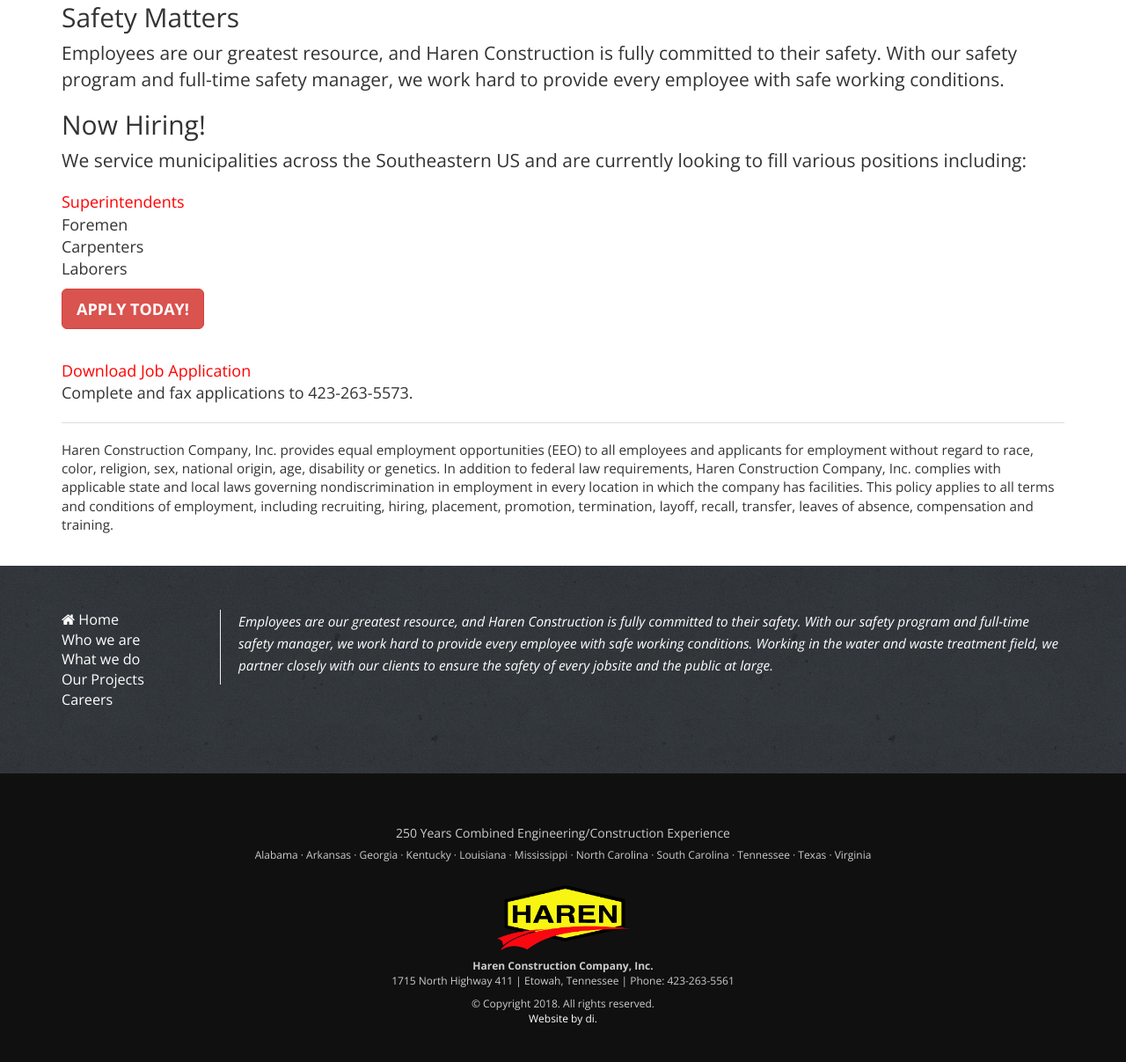
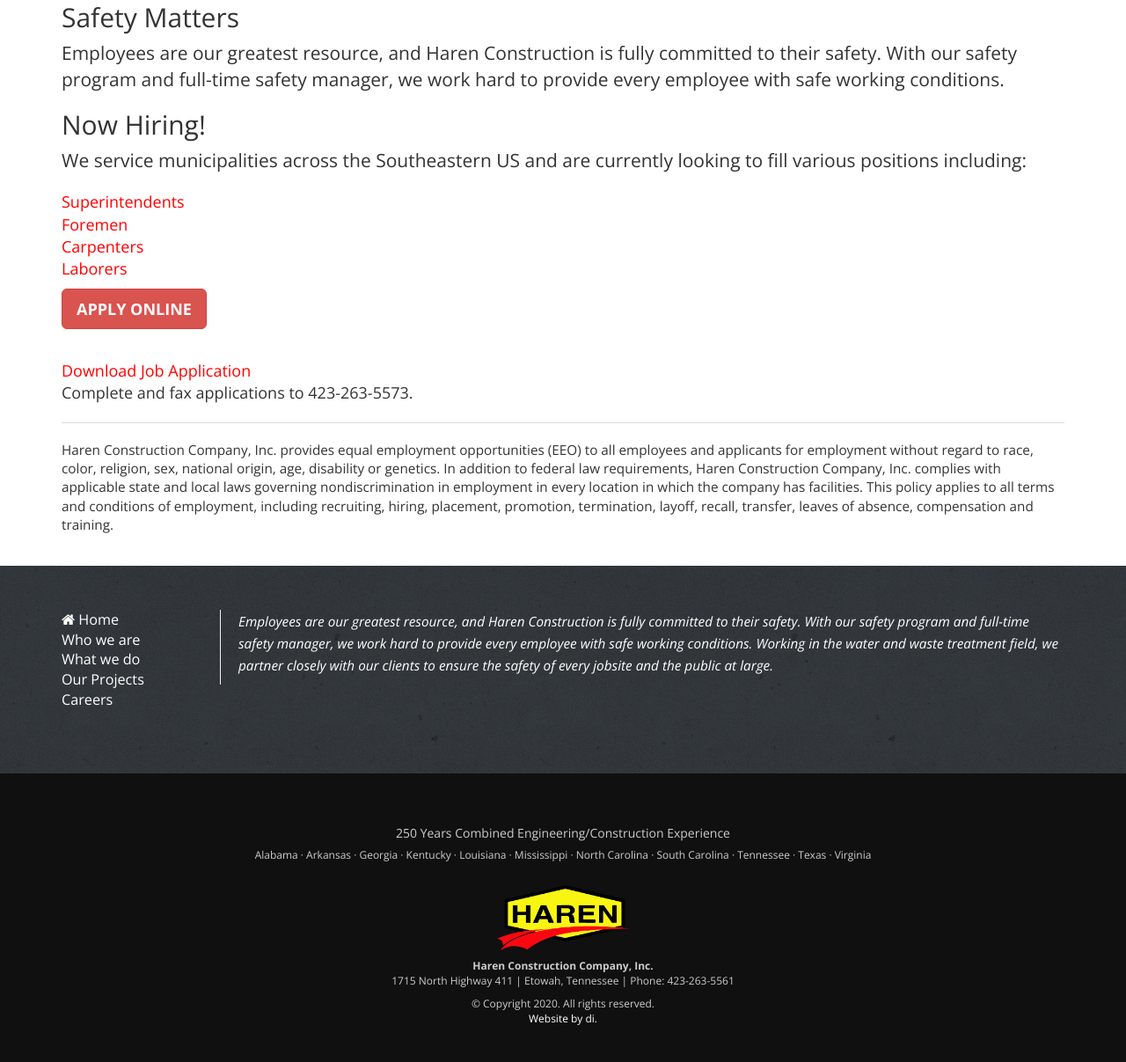
Before and after one commit to harenconstruction/applicant, a Django app: template applicant/templates/pages/careers.html in a window 1280 px wide. Shown: the part 674-1881 px from the top of the page at 88% size. Run offline with Django 3.2, Linux system fonts and the light colour scheme; the template is opened without the code that fills it, so the values that code supplies are empty; some libraries are stand-ins or nearby versions.

Commit message:
Minor changes which resolve #15.

```diff
--- a/applicant/templates/pages/base.html
+++ b/applicant/templates/pages/base.html
@@ -69,7 +69,14 @@
 
       });
     </script>
-
+    <!-- Global site tag (gtag.js) - Google Analytics -->
+    <script async src="https://www.googletagmanager.com/gtag/js?id=UA-157747272-1"></script>
+    <script>
+      window.dataLayer = window.dataLayer || [];
+      function gtag(){dataLayer.push(arguments);}
+      gtag('js', new Date());
+      gtag('config', 'UA-157747272-1');
+    </script>
   </head>
   <body>
 
@@ -102,7 +109,7 @@
               </ul>
               <!-- PM app -->
             </li>
-            <li><a href="careers.html" data-toggle="collapse" data-target="#navbar">Careers</a></li>
+            <li><a href="/careers.html" data-toggle="collapse" data-target="#navbar">Careers</a></li>
             <li><a href="https://www.facebook.com/harenconstructioncompany/" target="_blank"><i class="fa fa-facebook" aria-hidden="true"></i></a></li>
             <li><a href="https://www.linkedin.com/company/haren-construction-co-inc" target="_blank"><i class="fa fa-linkedin" aria-hidden="true"></i></a></li>
           </ul>
@@ -146,7 +153,7 @@
         <p><img src="{% static "img/logo.png" %}" width="150"></p>
         <p><strong>Haren Construction Company, Inc.</strong><br>
         1715 North Highway 411 | Etowah, Tennessee | Phone: 423-263-5561</p>
-        <p>&copy; Copyright 2018. All rights reserved.<br>
+        <p>&copy; Copyright 2020. All rights reserved.<br>
         <a href="http://www.duncaningram.com" target="_blank">Website by di.</a>
       </div>
     </footer>
--- a/applicant/templates/pages/careers.html
+++ b/applicant/templates/pages/careers.html
@@ -20,11 +20,11 @@
         <p class="lead">We service municipalities across the Southeastern US and are currently looking to fill various positions including:</p>
         <ul>
           <li><a href="/superintendent-jobs.html" style="color: red;">Superintendents</a></li>
-          <li>Foremen</li>
-          <li>Carpenters</li>
-          <li>Laborers</li>
+          <li><a href="http://jobs.harenconstruction.com/application/" style="color: red;">Foremen</a></li>
+          <li><a href="http://jobs.harenconstruction.com/application/" style="color: red;">Carpenters</a></li>
+          <li><a href="http://jobs.harenconstruction.com/application/" style="color: red;">Laborers</a></li>
         </ul>
-        <p><a href="http://jobs.harenconstruction.com/application/" class="btn btn-lg btn-danger" role="button">APPLY TODAY!</a></p>
+        <p><a href="http://jobs.harenconstruction.com/application/" class="btn btn-lg btn-danger" role="button">APPLY ONLINE</a></p>
         <br>
         <p><a href="/static/application.pdf" style="color: red;">Download Job Application</a><br>
         Complete and fax applications to 423-263-5573.</p>
```
Also changed, not shown: applicant/templates/base.html (+8 -0 lines).
